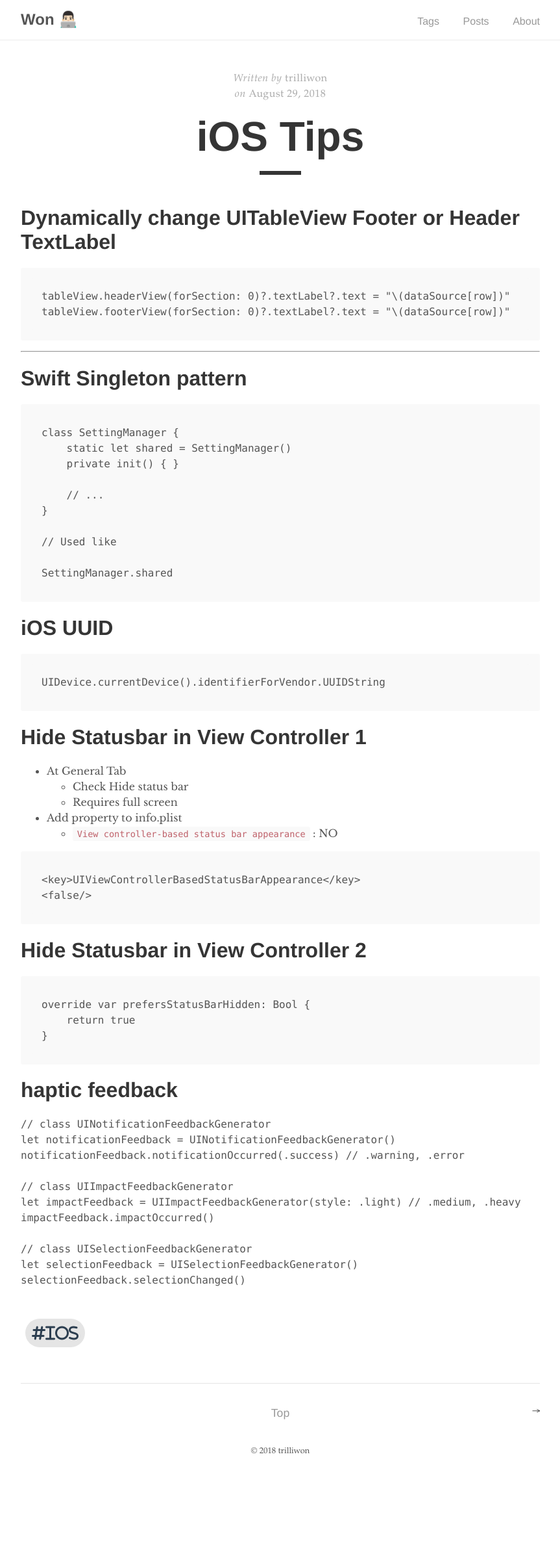
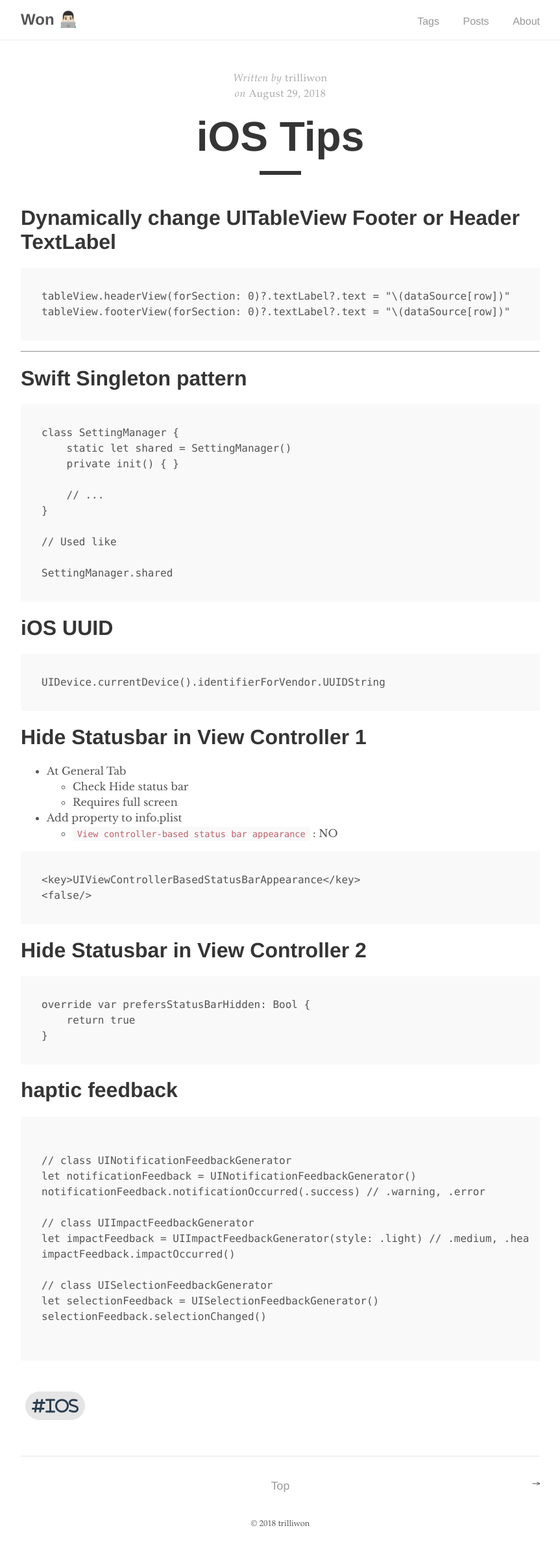
Before and after one commit to trilliwon/ABL, a Jekyll site: the page built from _posts/ios/2018-08-29-ios-tips.md, in a window 1280 px wide. Shown: the whole page at 65% size, without its empty margins (208-1071 px from the left). Built offline with Jekyll 4.4.1, drawn with Linux system fonts in a browser that asks for light colours; nearby versions of some CDN libraries; before the commit the page ends 2276 px from its top, so only the background shows below that.

Commit message:
Wed Aug 29 14:45:32 KST 2018

````diff
--- a/_posts/ios/2018-08-29-ios-tips.md
+++ b/_posts/ios/2018-08-29-ios-tips.md
@@ -59,7 +59,8 @@ override var prefersStatusBarHidden: Bool {
 
 # haptic feedback
 
-```Swift
+```
+
 // class UINotificationFeedbackGenerator
 let notificationFeedback = UINotificationFeedbackGenerator()
 notificationFeedback.notificationOccurred(.success) // .warning, .error
@@ -71,4 +72,5 @@ impactFeedback.impactOccurred()
 // class UISelectionFeedbackGenerator
 let selectionFeedback = UISelectionFeedbackGenerator()
 selectionFeedback.selectionChanged()
+
 ```
````
